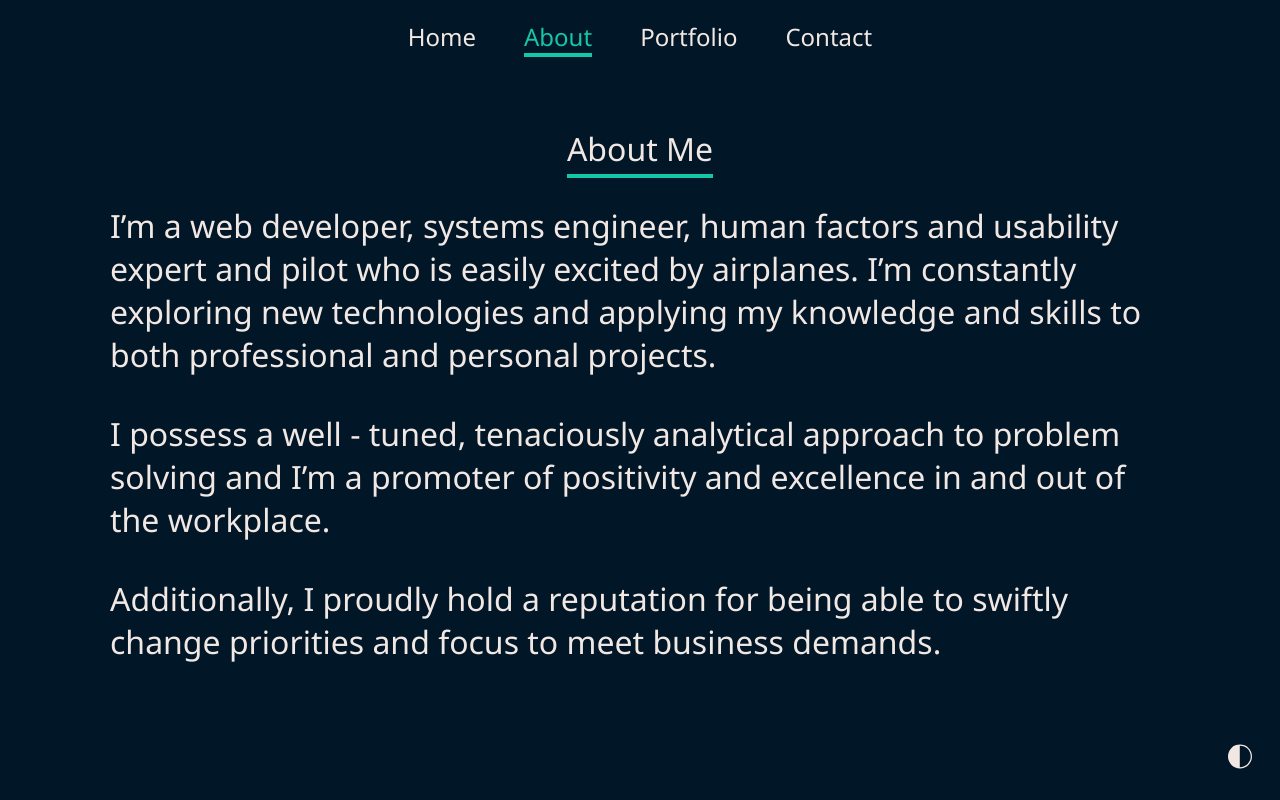
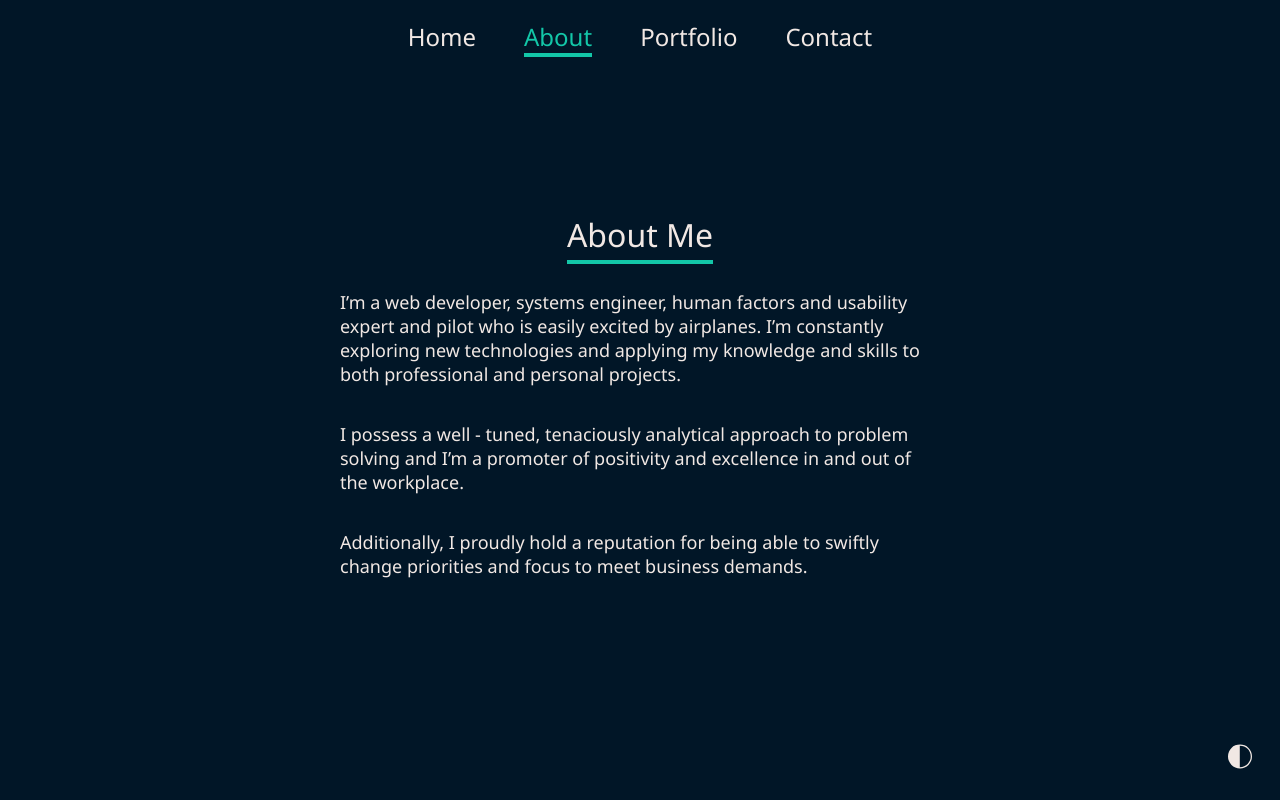
Before and after one commit to NicMortelliti/portfolio, a React (Create React App) app: page /#/about in a window 1280 px wide. Built offline with nearby package versions, Linux system fonts and the light colour scheme.

Commit message:
set max width of paragraph

```diff
--- a/src/components/styles/Page.styled.js
+++ b/src/components/styles/Page.styled.js
@@ -16,8 +16,9 @@ export const Wrapper = styled.div`
   }
 
   p {
-    font-size: clamp(16px, 2.5vw, 2rem);
+    font-size: clamp(16px, 18px, 22px);
     text-align: left;
     margin: 10px 30px;
+    max-width: 600px;
   }
 `;
```
